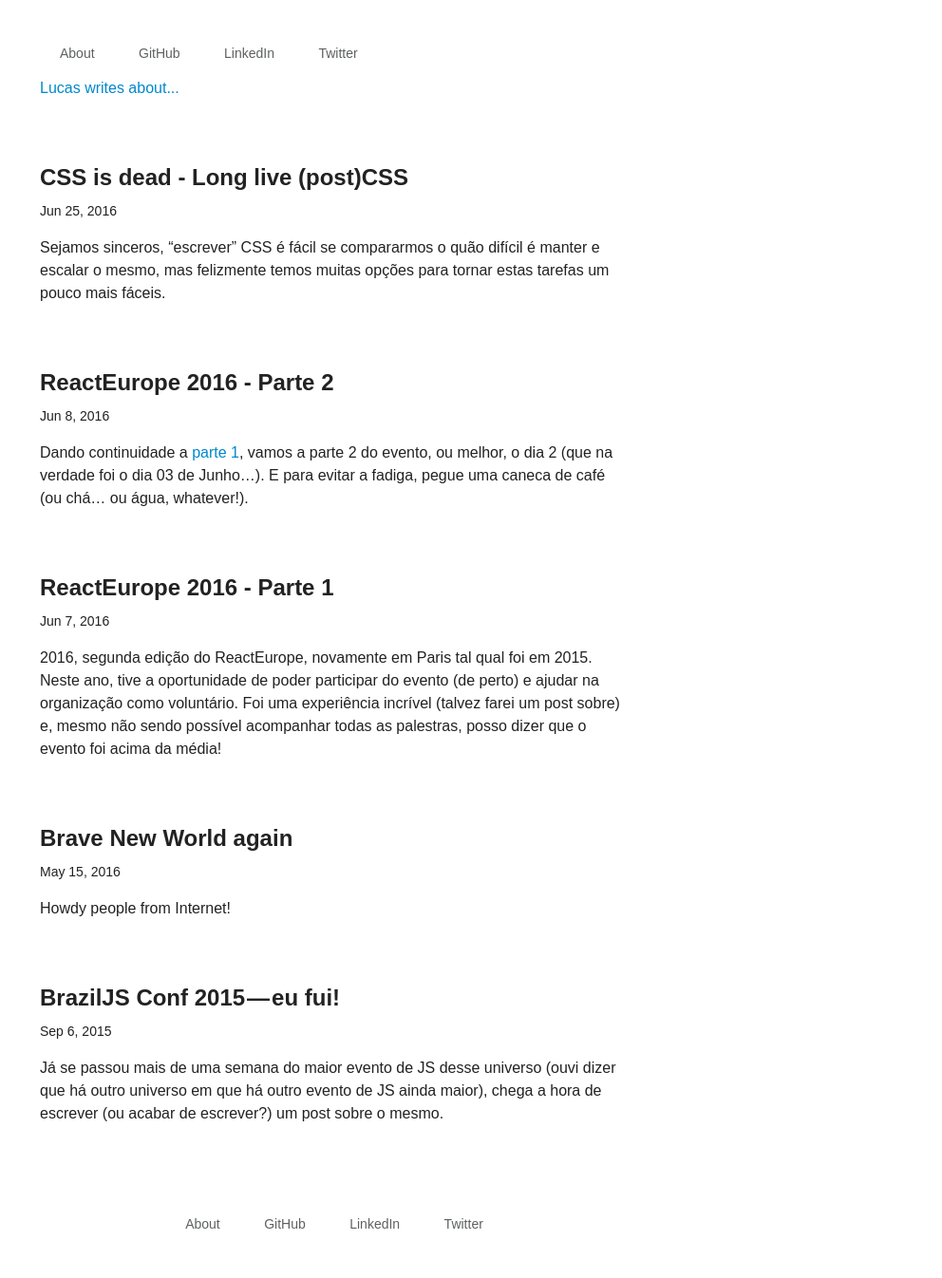
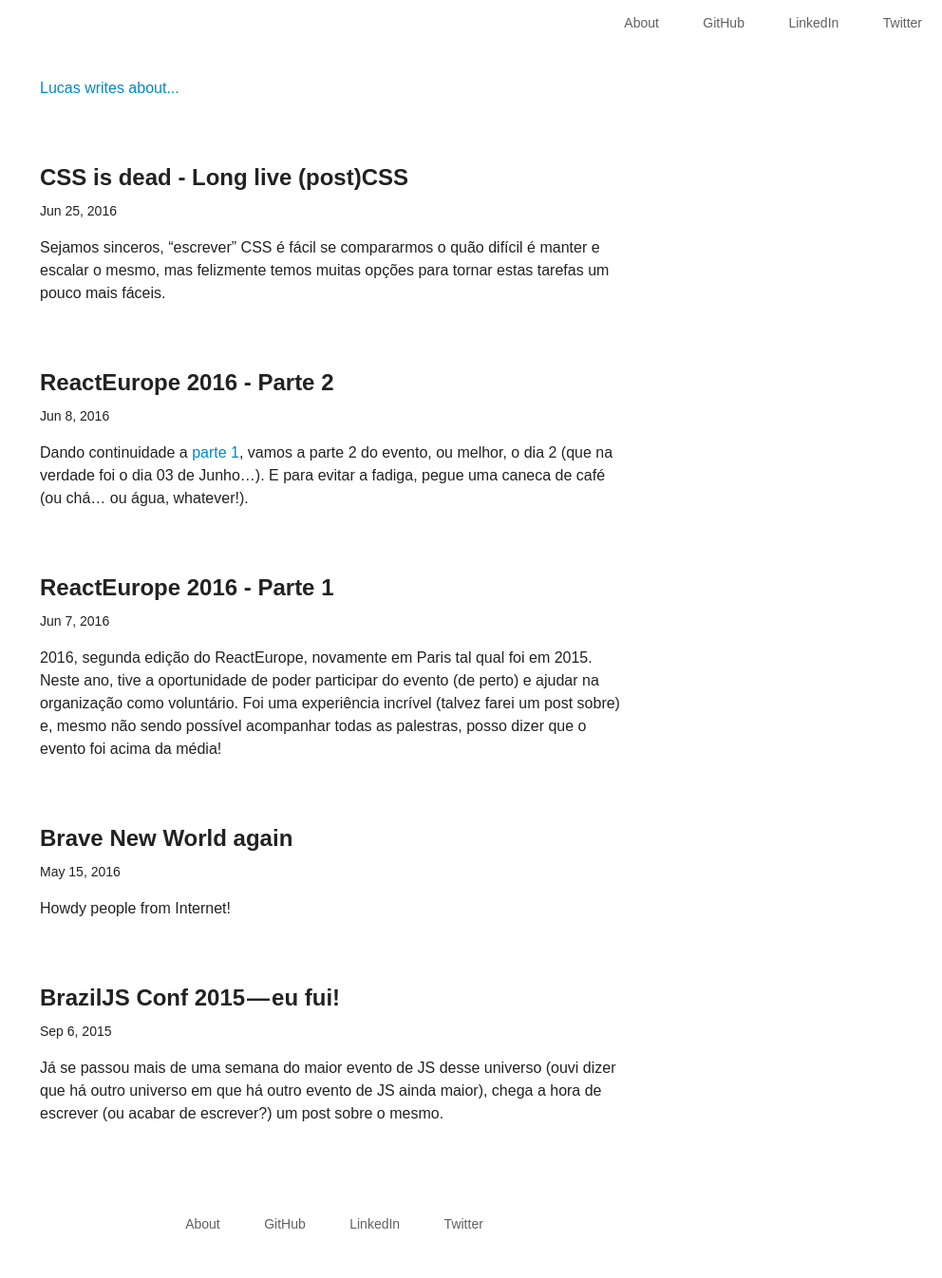
Before and after one commit to AgtLucas/_agtlucas.com, a Jekyll site: the page built from index.html, in a window 1280 px wide. Shown: the whole page at 95% size, without its empty margins (288-1280 px from the left). Built offline with Jekyll 4.4.1, drawn with Linux system fonts in a browser that asks for light colours; some web fonts are replaced.

Commit message:
Update header and other styles

```diff
--- a/_includes/footer.html
+++ b/_includes/footer.html
@@ -1,5 +1,5 @@
 <footer class="Footer">
-  <nav class="Nav">
+  <nav class="Nav Nav--footer u-taCenter">
     <a href="/about" class="Nav-item">About</a>
     <a href="https://github.com/AgtLucas" class="Nav-item">GitHub</a>
     <a href="https://linkedin.com/in/agtlucas" class="Nav-item">LinkedIn</a>
--- a/_includes/header.html
+++ b/_includes/header.html
@@ -1,12 +1,14 @@
 <header class="Header">
 
-  <nav class="Nav">
+  <nav class="Nav Nav--header u-taRight">
     <a href="/about" class="Nav-item">About</a>
     <a href="https://github.com/AgtLucas" class="Nav-item">GitHub</a>
     <a href="https://linkedin.com/in/agtlucas" class="Nav-item">LinkedIn</a>
     <a href="https://twitter.com/_agtlucas" class="Nav-item">Twitter</a>
   </nav>
 
-  <a class="Site-title" href="{{ site.baseurl }}/">{{ site.title }} writes about...</a>
+  <div>
+    <a class="Site-title" href="{{ site.baseurl }}/">{{ site.title }} writes about...</a>
+  </div>
 
 </header>
--- a/src/css/components/footer.css
+++ b/src/css/components/footer.css
@@ -2,8 +2,4 @@
   position: relative;
   margin: 1em 0;
   padding: 1em;
-
-  .Nav {
-    text-align: center;
-  }
 }
--- a/src/css/config/base.css
+++ b/src/css/config/base.css
@@ -25,8 +25,8 @@ blockquote {
   border-left: 4px solid #cccccc;
 }
 
-.Header,
-.Main {
+.Main,
+.Header > div {
   padding: 2em;
 
   @media (--medium-up) {
```
Also changed, not shown: src/css/components/header.css (+7 -0 lines), src/css/config/utilities.css (+8 -0 lines), _includes/css/main.css.
